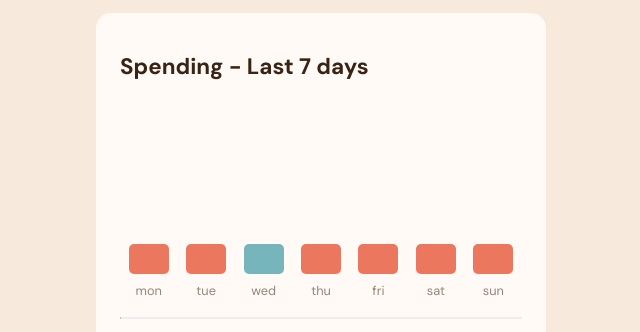
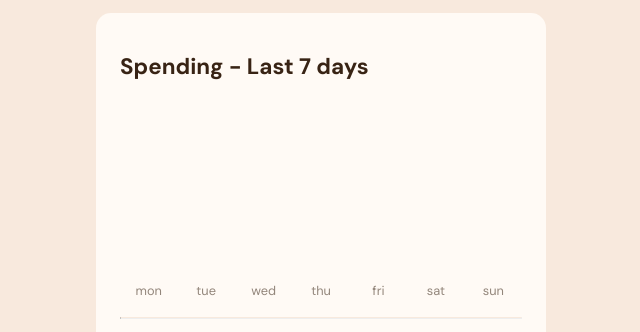
Before and after one commit to cwu90/Expenses-chart-component, a plain HTML site: page index.html in a window 1280 px wide. Shown: the part 246-578 px from the top of the page, without its empty margins (319-959 px from the left). Drawn offline with Linux system fonts and the light colour scheme.

Commit message:
Update style.css

```diff
--- a/style.css
+++ b/style.css
@@ -97,7 +97,7 @@ li {
   border-radius: 5px;
   margin-bottom: 0.5rem;
   width: 40px;
-  height: 30px;
+  height: 0px;
   position: relative;
 }
 .bar-data:hover {
```
